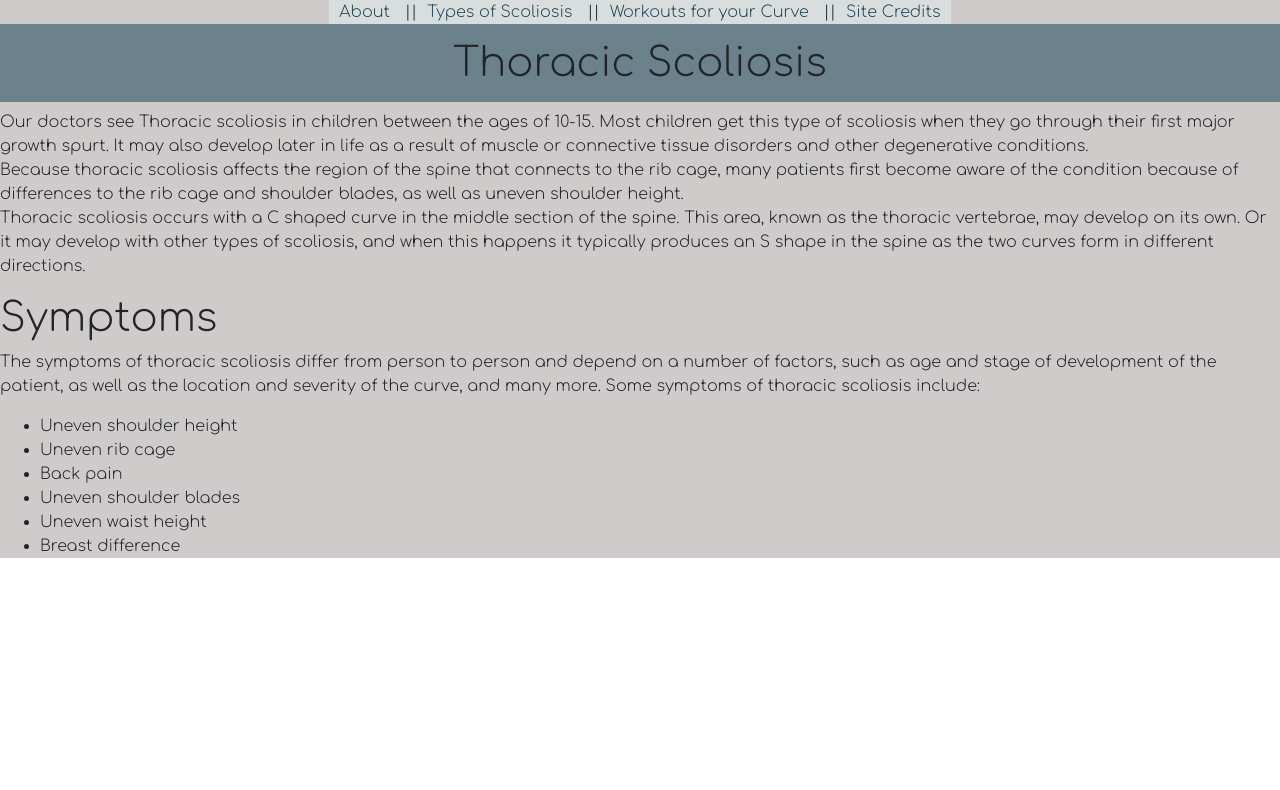
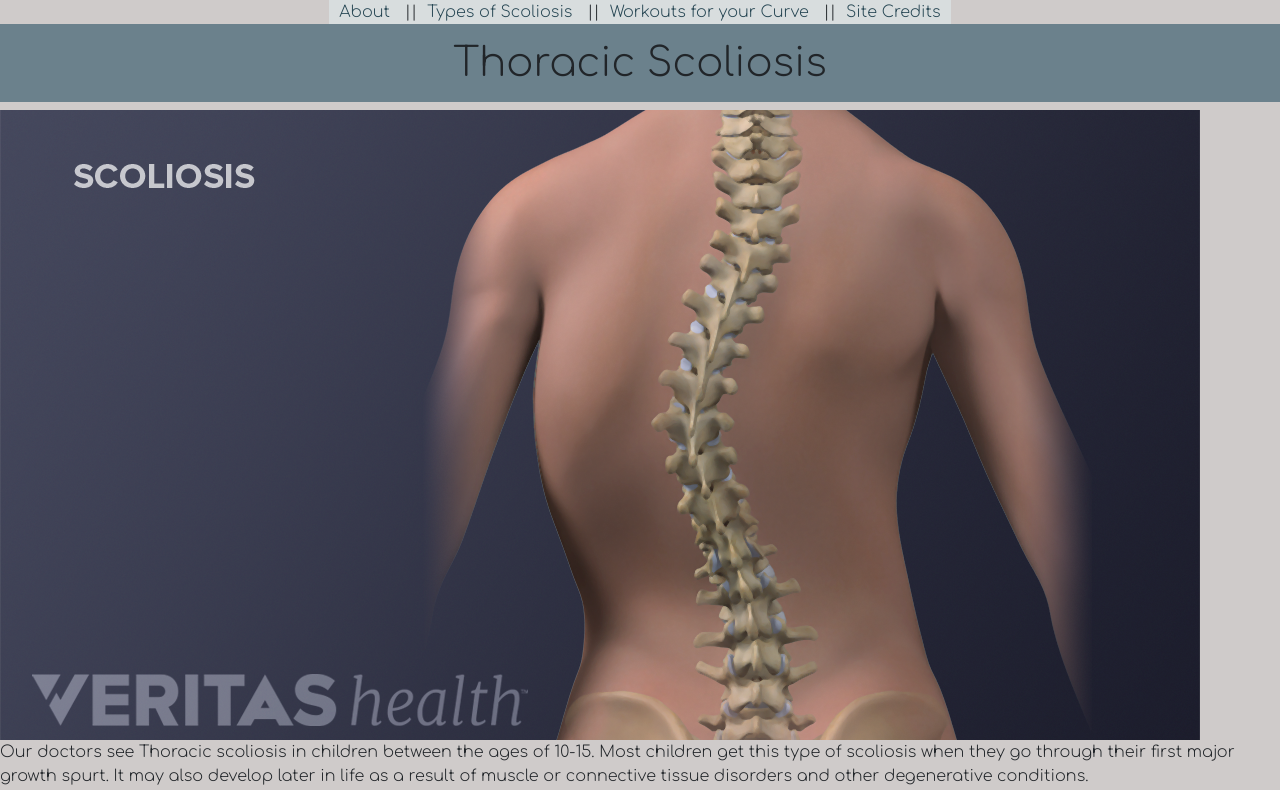
Before and after one commit to YoshiMejia/scoliosis-SPA, a React (Create React App) app: page /types/thoracic in a window 1280 px wide. Shown: the top 790 px of the page. Built offline with nearby package versions, Linux system fonts and the light colour scheme.

Commit message:
added image to thoracic page

```diff
--- a/src/components/types_components/Thoracic.js
+++ b/src/components/types_components/Thoracic.js
@@ -8,6 +8,9 @@ export function Thoracic() {
                 <h1 className="banner">Thoracic Scoliosis</h1>
             </div>
 
+            <div className='thoracic_image'>
+                <img src={thoracic_pic} alt='spine with a thoracic curve' id="thoracic_pic"/>
+            </div>
             <p>Our doctors see Thoracic scoliosis in children between the ages of 10-15.  Most children get this type of scoliosis when they go through their first major growth spurt. It may also develop later in life as a result of muscle or connective tissue disorders and other degenerative conditions.
         <br />
             Because thoracic scoliosis affects the region of the spine that connects to the rib cage, many patients first become aware of the condition because of differences to the rib cage and shoulder blades, as well as uneven shoulder height.
```
